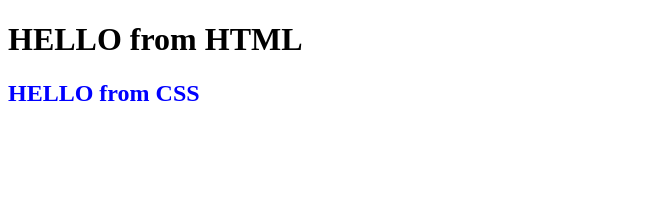
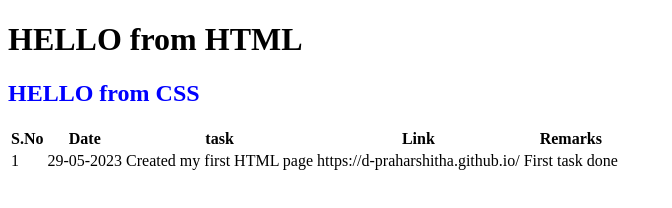
Before and after one commit to d-praharshitha/d-praharshitha.github.io, a plain HTML site: page index.html in a window 1280 px wide. Shown: the whole page, without its empty margins (0-672 px from the left). Drawn offline with Linux system fonts and the light colour scheme.

Commit message:
added data

```diff
--- a/index.html
+++ b/index.html
@@ -10,6 +10,22 @@
 <body>
     <h1>HELLO from HTML</h1>
     <h2>HELLO from CSS</h2>
+    <table>
+        <tr>
+            <th>S.No</th>
+            <th>Date</th>
+            <th>task</th>
+            <th>Link</th>
+            <th>Remarks</th>
+        </tr>
+        <tr>
+            <td>1</td>
+            <td>29-05-2023</td>
+            <td>Created my first HTML page</td>
+            <td>https://d-praharshitha.github.io/</td>
+            <td>First task done</td>
+        </tr>
+    </table>
     <script src=""site.js"></script>
 </body>
 </html>
```
